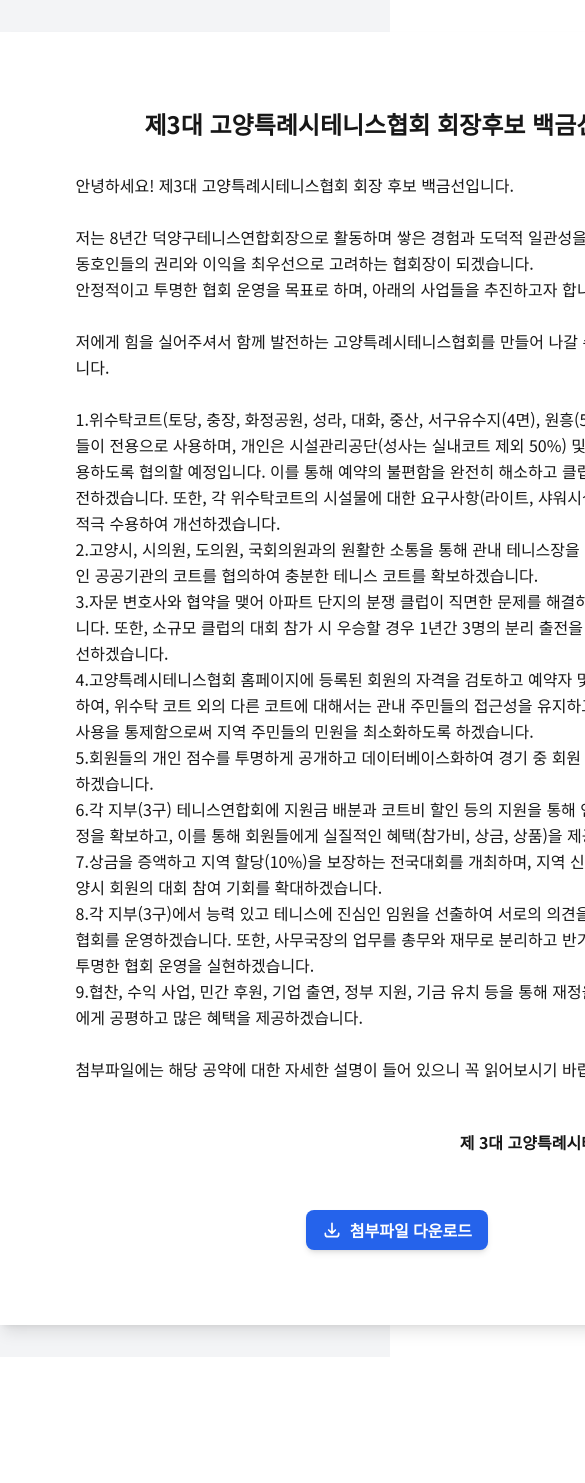
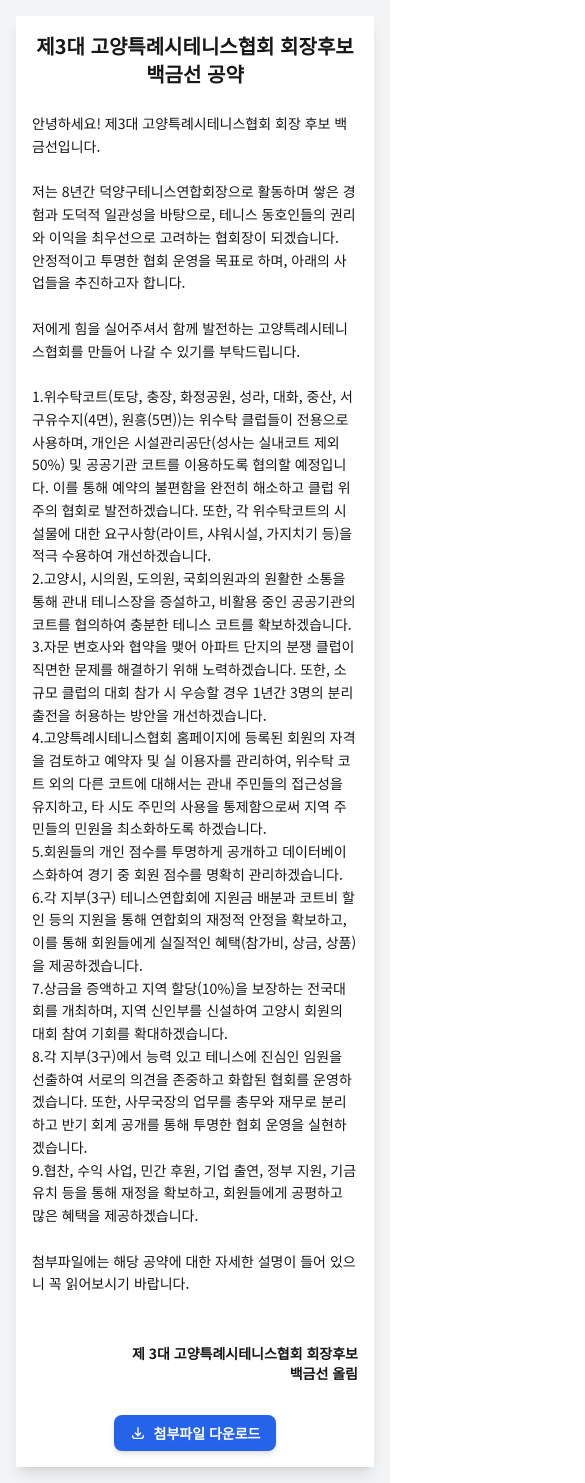
Before and after one commit to kimjy0301/whitegoldline, a Next.js app: page /promise in a window 390 px wide. Shown: the top 1483 px of the page, 585 px wide, since content can reach past the window. Before the commit the page ends 1357 px from the top, so only its background shows below. Built offline with nearby package versions, Linux system fonts and the light colour scheme; a web font is replaced by a local one.

Commit message:
모바일 수정

```diff
--- a/app/promise/page.tsx
+++ b/app/promise/page.tsx
@@ -2,15 +2,15 @@
 
 const PromisePage = () => {
   return (
-    <div className="min-h-screen bg-gray-100 py-8">
-      <div className="mx-auto bg-white w-[21cm] h-auto p-[2cm] shadow-lg">
-        <h1 className="text-2xl font-bold text-center mb-8">
+    <div className="min-h-screen bg-gray-100 py-4 sm:py-8 px-4 sm:px-0">
+      <div className="mx-auto bg-white w-full sm:w-[21cm] h-auto p-4 sm:p-[2cm] shadow-lg">
+        <h1 className="text-xl sm:text-2xl font-bold text-center mb-6 sm:mb-8">
           제3대 고양특례시테니스협회 회장후보 백금선 공약
         </h1>
 
         <div className="space-y-6">
           <section>
-            <p className="text-base leading-relaxed">
+            <p className="text-sm sm:text-base leading-relaxed">
               안녕하세요! 제3대 고양특례시테니스협회 회장 후보 백금선입니다.
               <br />
               <br />
@@ -64,19 +64,21 @@ const PromisePage = () => {
             </p>
             <br />
             <br />
-            <p className="text-right font-semibold">
+            <p className="text-right font-semibold text-sm sm:text-base">
               제 3대 고양특례시테니스협회 회장후보
             </p>
-            <p className="text-right font-semibold"> 백금선 올림</p>
+            <p className="text-right font-semibold text-sm sm:text-base">
+              백금선 올림
+            </p>
 
             <div className="mt-8 flex justify-center">
               <a
                 href="/files/고양특례시_테니스협회장후보_공약.pdf"
                 download
-                className="bg-blue-600 hover:bg-blue-700 text-white font-semibold py-2 px-4 rounded-lg shadow-md transition duration-300 ease-in-out flex items-center"
+                className="bg-blue-600 hover:bg-blue-700 text-white font-semibold py-2 px-4 rounded-lg shadow-md transition duration-300 ease-in-out flex items-center text-sm sm:text-base"
               >
                 <svg
-                  className="w-5 h-5 mr-2"
+                  className="w-4 h-4 sm:w-5 sm:h-5 mr-2"
                   fill="none"
                   stroke="currentColor"
                   viewBox="0 0 24 24"
```
